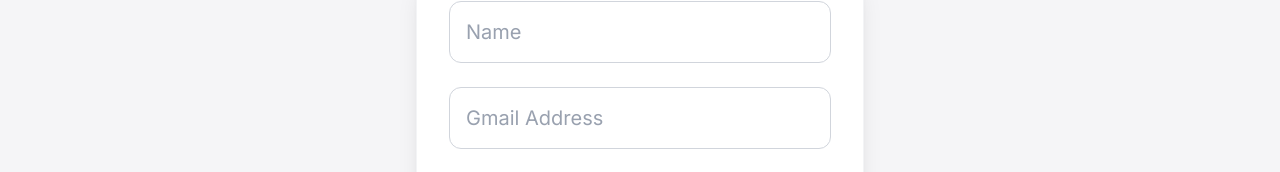
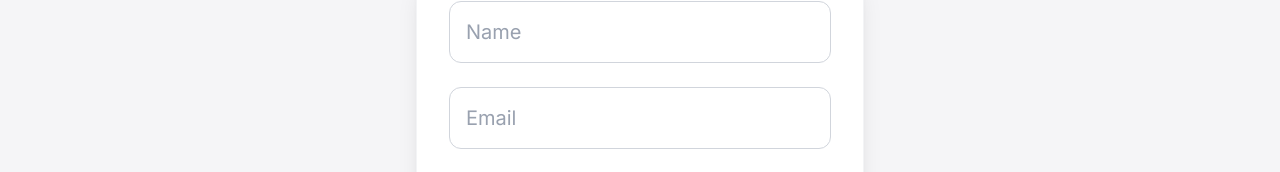
Before and after one commit to arjunvarikuppala/user-manager, a React app in the folder Frontend/: page /add-user in a window 1280 px wide. Shown: the part 224-396 px from the top of the page. Built offline with nearby package versions, Linux system fonts and the light colour scheme; the HTML template or start-up script is replaced by a standard one.

Commit message:
Update email field validation to accept any valid email domain

```diff
--- a/Frontend/src/components/AddUser.jsx
+++ b/Frontend/src/components/AddUser.jsx
@@ -60,12 +60,12 @@
             {...register("email", {
               required: "Email is required",
               pattern: {
-                value: /^[a-zA-Z0-9._%+-]+@gmail\.com$/i,
-                message: "Please enter a valid Gmail address (e.g. user@gmail.com)"
+                value: /^[a-zA-Z0-9._%+-]+@[a-zA-Z0-9.-]+\.[a-zA-Z]{2,}$/i,
+                message: "Please enter a valid email address"
               }
             })}
             className="p-4 border border-gray-300 rounded-xl w-full text-xl focus:outline-none focus:ring-2 focus:ring-lime-400 focus:border-transparent transition-all placeholder-gray-400"
-            placeholder="Gmail Address"
+            placeholder="Email"
           />
           {errors.email && <p className="text-red-500 text-sm text-left mt-2 pl-1 font-medium">{errors.email.message}</p>}
         </div>
```
